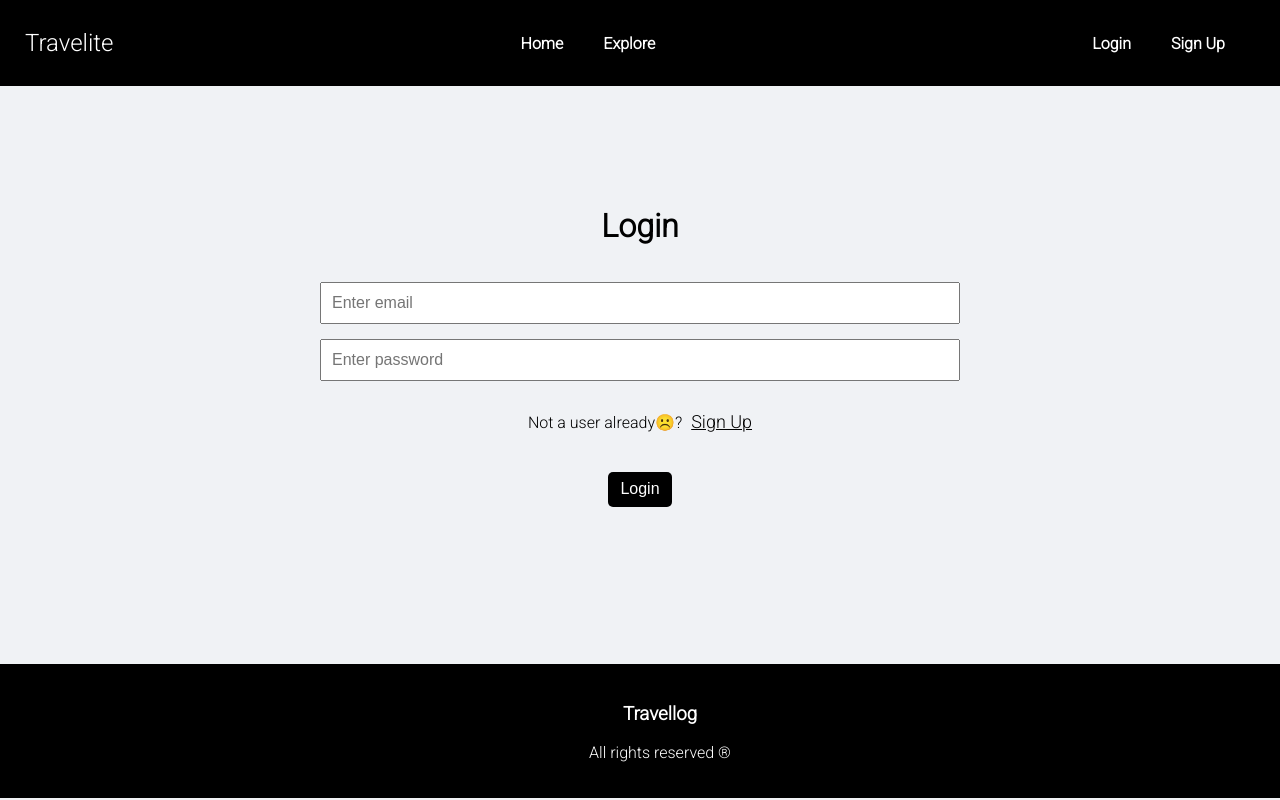
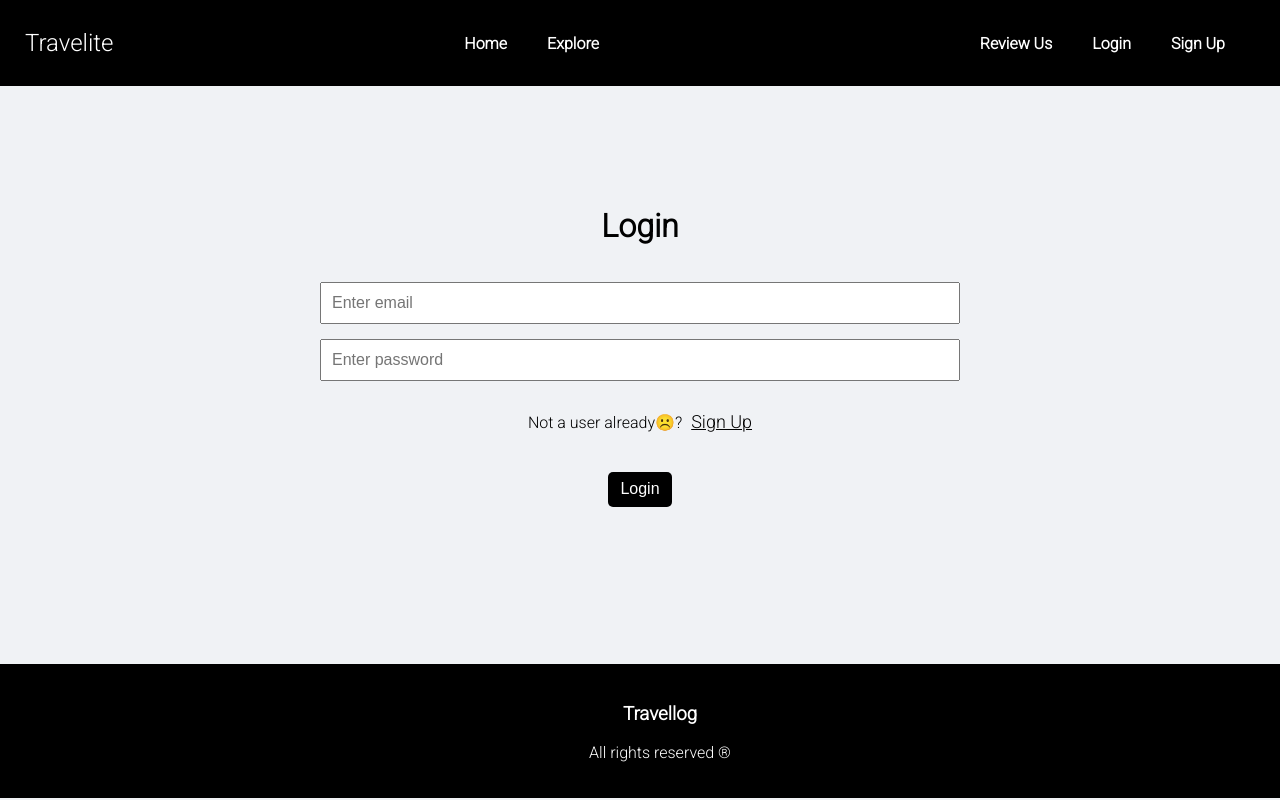
Before and after one commit to Kanak0202/Travelite, a React (Create React App) app in the folder client/: page /login in a window 1280 px wide. Shown: the top 800 px of the page. Built offline with nearby package versions, Linux system fonts and the light colour scheme.

Commit message:
Review Form update

```diff
--- a/client/src/Components/Add Destination/Add.jsx
+++ b/client/src/Components/Add Destination/Add.jsx
@@ -11,6 +11,7 @@ const destinationInitialValue = {
     city:"",
     country:"",
     budget:"",
+    timePeriod:"",
     daysRequired:"",
     briefDescription:"",
     detailedReview:"",
@@ -30,7 +31,7 @@ const Add = (props) => {
     const navigate = useNavigate();
 
     const submitDestination = ()=>{
-        if(!destinationData.place || !destinationData.touristAttractions || !destinationData.state || !destinationData.city || !destinationData.country || !destinationData.budget || !destinationData.briefDescription || !destinationData.daysRequired || !destinationData.detailedReview){
+        if(!destinationData.place || !destinationData.touristAttractions || !destinationData.state || !destinationData.city || !destinationData.country || !destinationData.budget || !destinationData.briefDescription || !destinationData.daysRequired || !destinationData.detailedReview || !destinationData.timePeriod){
             alert("Please enter all the fields");
         }else{
             addDestination();
@@ -103,6 +104,8 @@ const Add = (props) => {
             return;
           }
           const data = await result.json();
+          alert("Review updated successfully");
+          navigate(-1);
         }catch(error){
           console.error("Error fetching data:", error.message);
         }
@@ -122,6 +125,7 @@ const Add = (props) => {
                 <input type="text" className="input-box" placeholder="City or district or town located in" onChange={(e)=>{onInputChange(e)}} name="city" value={destinationData.city}></input>
                 <input type="text" className="input-box" placeholder="Country located in" onChange={(e)=>{onInputChange(e)}} name="country" value={destinationData.country}></input>
                 <input type="number" className="input-box" placeholder="Budget required for 2 persons (in INR)" onChange={(e)=>{onInputChange(e)}} name="budget" value={destinationData.budget}></input>
+                <input type="text" className="input-box" placeholder="Best time to visit (eg. October-December)" onChange={(e)=>{onInputChange(e)}} name="timePeriod" value={destinationData.timePeriod}></input>
                 <input type="number" className="input-box" placeholder="Days required" onChange={(e)=>{onInputChange(e)}} name="daysRequired" value={destinationData.daysRequired}></input>
                 <input type="text" className="input-box" placeholder="Brief description of the culture (max 30 words)" onChange={(e)=>{onInputChange(e)}} name="briefDescription" value={destinationData.briefDescription}></input>
                 <textarea type="text" style={{fontFamily:"sans-serif", lineHeight:"25px", fontSize:"17px"}} rows={5} className="input-box" placeholder="Detailed review" onChange={(e)=>{onInputChange(e)}} name="detailedReview" value={destinationData.detailedReview}></textarea>
--- a/client/src/Components/Navbar/Nav.jsx
+++ b/client/src/Components/Navbar/Nav.jsx
@@ -68,9 +68,9 @@ const Nav = () => {
       {isUserLoggedIn ? (
         <div className="auth-container">
           <ul>
-            <li>
+          <li>
               <Link className="" to="/contact" onClick={()=>navigate("/contact")}>
-                Contact Us
+                Review Us
               </Link>
             </li>
             <li onMouseEnter={() => setShowProfileDropdown(true)} onMouseLeave={() => setShowProfileDropdown(false)}>
@@ -106,6 +106,11 @@ const Nav = () => {
       ) : (
         <div className="auth-container">
           <ul>
+          <li>
+              <Link className="" to="/contact" onClick={()=>navigate("/contact")}>
+                Review Us
+              </Link>
+            </li>
             <li>
               <Link className="" to="/login">
                 Login
--- a/client/src/Components/Reviews/Review.jsx
+++ b/client/src/Components/Reviews/Review.jsx
@@ -108,6 +108,13 @@ const Review = (props)=>{
         <p style={{fontWeight:"600", marginTop:"1em"}}>{review.briefDescription}</p>
         <p style={{fontWeight:800, fontSize:"1.1em"}}>Attractions: {review.touristAttractions}</p>
         <p style={{fontWeight:"600"}}>Budget(for 2 people): Rs. {review.budget} for {review.daysRequired} days</p>
+        {
+            review.timePeriod
+            ?
+            <p style={{fontWeight:"600"}}>Visit in the months of <span style={{fontWeight:"600", fontSize:"17px"}}>{review.timePeriod}</span></p>
+            :
+            <></>
+        }
     </div>
     <div className="detailed-btn-container">
         {props.page === "uploads"
```
Also changed, not shown: 1 other file (tests, documents, lock files or other folders).
